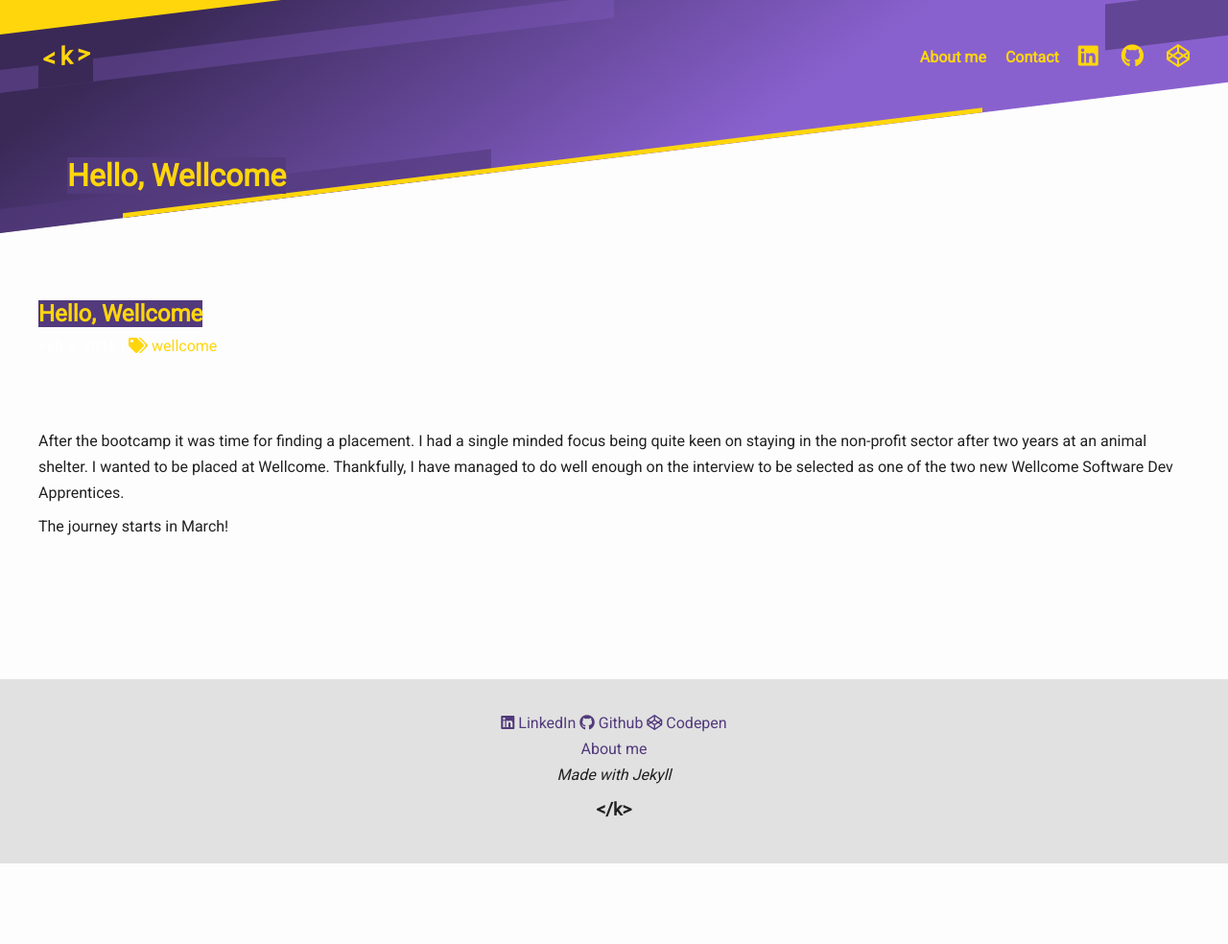
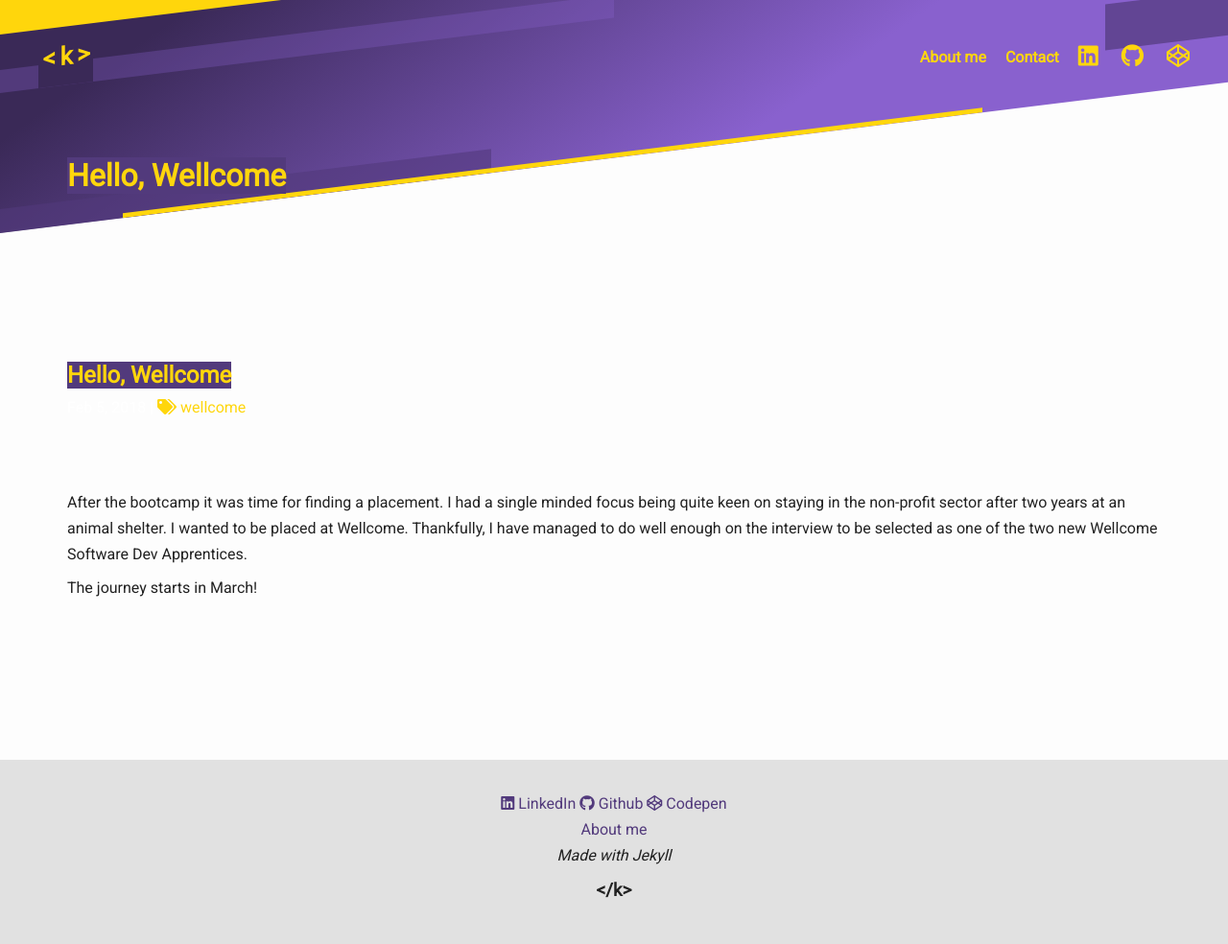
Before and after one commit to krisztin/krisztin.github.io, a Jekyll site: the page built from _posts/2018-03-05-hello-wellcome.md, in a window 1280 px wide. Shown: the whole page at 96% size. Built offline with Jekyll 4.4.1, drawn with Linux system fonts in a browser that asks for light colours; nearby versions of some CDN libraries; before the commit the page ends 900 px from its top, so only the background shows below that.

Commit message:
layout changes from default to page

```diff
--- a/_includes/header.html
+++ b/_includes/header.html
@@ -26,7 +26,7 @@
         </div>
       </nav>
     </div>
-    {% if page.layout == 'home' %}
+    {% if page.layout == 'default' %}
       <div class="pad-tb flex-container">
         <div class="flex-item two-col">
           <h1>Hi.<br>I'm a Front-End Developer</h1>
--- a/_layouts/page.html
+++ b/_layouts/page.html
@@ -1,6 +1,6 @@
 ---
 layout: default
 ---
-  <div class="post-content pad-tb--lg">
+  <div class="wrapper pad-tb--lg">
     {{ content }}
   </div>
--- a/_layouts/post.html
+++ b/_layouts/post.html
@@ -1,5 +1,5 @@
 ---
-layout: default
+layout: page
 ---
 <article class="post h-entry wrapper mar-tb--lg" itemscope itemtype="http://schema.org/BlogPosting">
 
```
